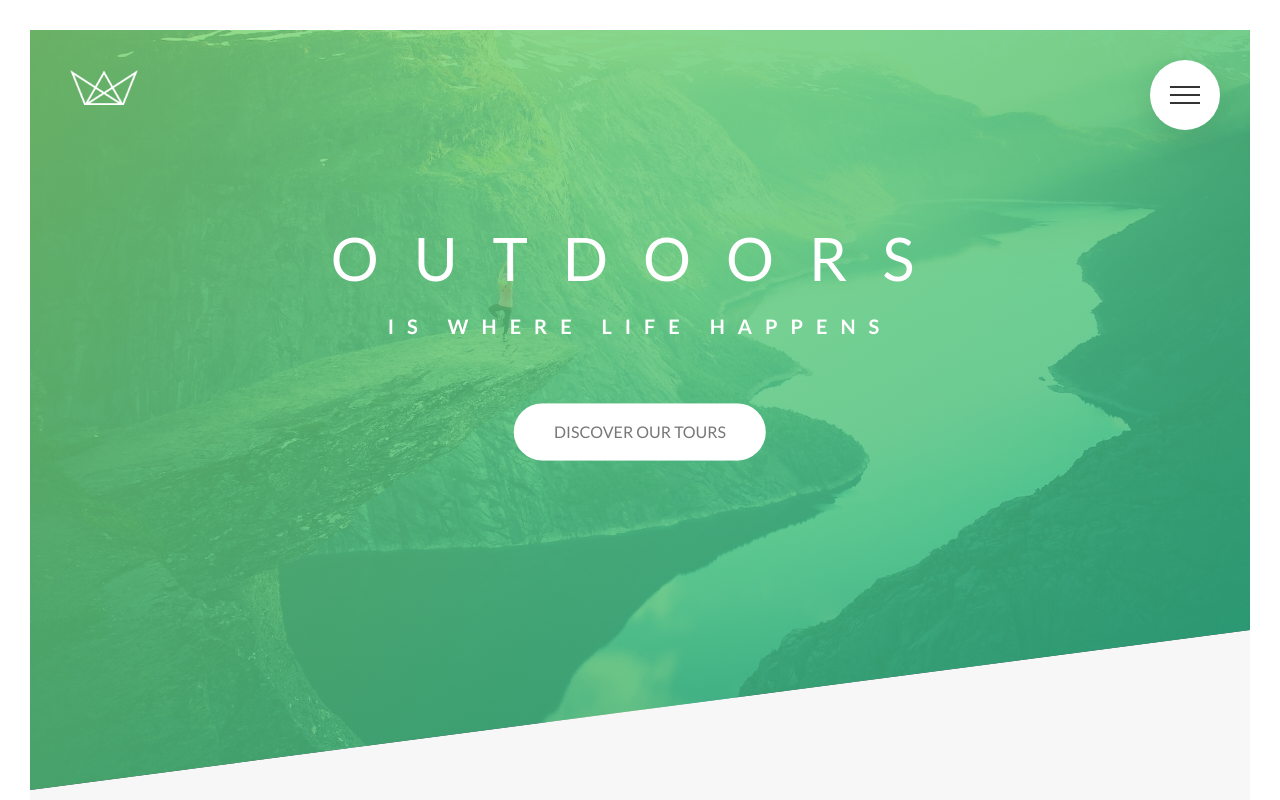
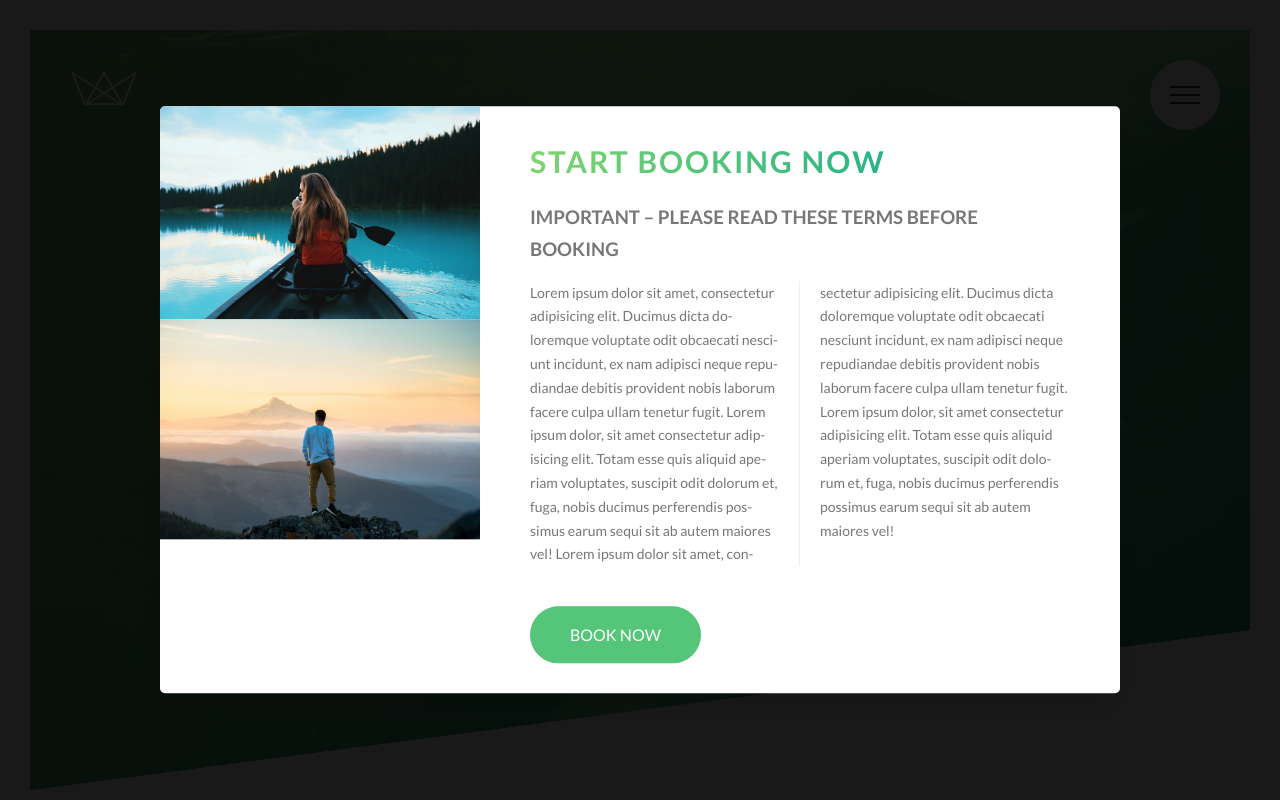
Before and after one commit to Alexcmyk/Natours, a website: page index.html in a window 1280 px wide. Shown: the top 800 px of the page. Drawn offline with Linux system fonts and the light colour scheme.

Commit message:
adds and styles the popup

```diff
--- a/index.html
+++ b/index.html
@@ -334,5 +334,28 @@
         </div>
       </div>
     </footer>
+
+    <div class="popup">
+      <div class="popup__content">
+        <div class="popup__left">
+          <img class="popup__img" src="./img/nat-8.jpg" alt="Tour Photo" />
+          <img class="popup__img" src="./img/nat-9.jpg" alt="Tour Photo Number 2" />
+        </div>
+        <div class="popup__right">
+          <h2 class="heading-secondary u-margin-bottom-s">Start booking now</h2>
+          <h3 class="heading-tertiary u-margin-bottom-s">Important &ndash; Please read these terms before booking</h3>
+          <p class="popup__text">
+            Lorem ipsum dolor sit amet, consectetur adipisicing elit. Ducimus dicta doloremque voluptate odit obcaecati nesciunt incidunt, ex nam
+            adipisci neque repudiandae debitis provident nobis laborum facere culpa ullam tenetur fugit. Lorem ipsum dolor, sit amet consectetur
+            adipisicing elit. Totam esse quis aliquid aperiam voluptates, suscipit odit dolorum et, fuga, nobis ducimus perferendis possimus earum
+            sequi sit ab autem maiores vel! Lorem ipsum dolor sit amet, consectetur adipisicing elit. Ducimus dicta doloremque voluptate odit
+            obcaecati nesciunt incidunt, ex nam adipisci neque repudiandae debitis provident nobis laborum facere culpa ullam tenetur fugit. Lorem
+            ipsum dolor, sit amet consectetur adipisicing elit. Totam esse quis aliquid aperiam voluptates, suscipit odit dolorum et, fuga, nobis
+            ducimus perferendis possimus earum sequi sit ab autem maiores vel!
+          </p>
+          <a href="#" class="btn btn--green">Book Now</a>
+        </div>
+      </div>
+    </div>
   </body>
 </html>
--- /dev/null
+++ b/sass/components/_popup.scss
@@ -0,0 +1,50 @@
+/* Popup Styles */
+
+.popup {
+  height: 100vh;
+  width: 100%;
+  position: fixed;
+  top: 0;
+  left: 0;
+  background-color: rgba($color-black, 0.9);
+  z-index: 200;
+
+  &__content {
+    width: 75%;
+    box-shadow: $shadow-default;
+    background-color: $color-white;
+    position: absolute;
+    top: 50%;
+    left: 50%;
+    transform: translate(-50%, -50%);
+    border-radius: 5px;
+    display: table;
+    overflow: hidden;
+  }
+
+  &__left {
+    width: 33.33333%;
+    display: table-cell;
+  }
+
+  &__right {
+    width: 66.6666667%;
+    display: table-cell;
+    vertical-align: middle;
+    padding: 3rem 5rem;
+  }
+
+  &__img {
+    display: block;
+    width: 100%;
+  }
+
+  &__text {
+    font-size: 1.4rem;
+    margin-bottom: 4rem;
+    column-count: 2; // Adds two columns to the text
+    column-gap: 4rem;
+    column-rule: 1px solid $color-grey-light-2; // adds line between the columns
+    hyphens: auto; // Adds hypens to needed words
+  }
+}
--- a/sass/main.scss
+++ b/sass/main.scss
@@ -14,6 +14,7 @@
 @import "components/story";
 @import "components/bg-video";
 @import "components/form";
+@import "components/popup";
 
 @import "layout/grid";
 @import "layout/navigation";
```
Also changed, not shown: css/style.css.
